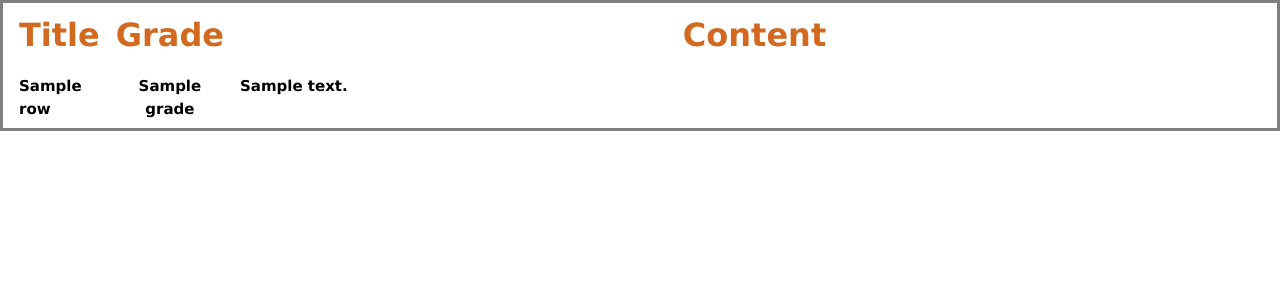
After one commit to crh8598/develop, a Django app: template web_config/templates/hello/list.html in a window 1280 px wide. The commit adds this page. Shown: the top 300 px of the page. Run offline with Django 3.2, Linux system fonts and the light colour scheme; the template is opened without the code that fills it: most values are stand-ins (such as "Sample title", 1, 10 or a date in 2020); lists and menus that the app fills with data are empty.

Commit message:
add listing

```diff
--- a/web_config/hello/urls.py
+++ b/web_config/hello/urls.py
@@ -21,5 +21,6 @@ urlpatterns = [
 
     path('home/', views.home, name='home'),
     path('view/', views.view, name='view'),
-    path('template/', views.temp, name='temp')
+    path('template/', views.temp, name='temp'),
+    path('list/',views.listFromMongoDB, name='list')
 ]
--- a/web_config/static/css/style.css
+++ b/web_config/static/css/style.css
@@ -30,11 +30,11 @@ h1,h2,h3,h4,h5,h6{font-family:"Segoe UI",Arial,sans-serif;font-weight:400;margin
 hr{border:0;border-top:1px solid #eee;margin:20px 0}
 .w3-image{max-width:100%;height:auto}img{vertical-align:middle}a{color:inherit}
 .w3-table,.w3-table-all{border-collapse:collapse;border-spacing:0;width:100%;display:table}.w3-table-all{border:1px solid #ccc}
-.w3-bordered tr,.w3-table-all tr{border-bottom:1px solid #ddd}.w3-striped tbody tr:nth-child(even){background-color:#f1f1f1}
+.w3-bordered tr,.w3-table-all tr{border-bottom:1px solid #ddd}.w3-striped tbody tr:nth-child(even){background-color:#945d30}
 .w3-table-all tr:nth-child(odd){background-color:#fff}.w3-table-all tr:nth-child(even){background-color:#f1f1f1}
 .w3-hoverable tbody tr:hover,.w3-ul.w3-hoverable li:hover{background-color:#ccc}.w3-centered tr th,.w3-centered tr td{text-align:center}
-.w3-table td,.w3-table th,.w3-table-all td,.w3-table-all th{padding:8px 8px;display:table-cell;text-align:left;vertical-align:top}
-.w3-table th:first-child,.w3-table td:first-child,.w3-table-all th:first-child,.w3-table-all td:first-child{padding-left:16px}
+.w3-table td,.w3-table th,.w3-table-all td,.w3-table-all th{padding:8px 8px;display:table-cell;text-align:left;vertical-align:top;}
+.w3-table th:first-child,.w3-table td:first-child,.w3-table-all th:first-child,.w3-table-all td:first-child{padding-left:16px;}
 .w3-btn,.w3-button{border:none;display:inline-block;padding:8px 16px;vertical-align:middle;overflow:hidden;text-decoration:none;color:inherit;background-color:inherit;text-align:center;cursor:pointer;white-space:nowrap}
 .w3-btn:hover{box-shadow:0 8px 16px 0 rgba(0,0,0,0.2),0 6px 20px 0 rgba(0,0,0,0.19)}
 .w3-btn,.w3-button{-webkit-touch-callout:none;-webkit-user-select:none;-khtml-user-select:none;-moz-user-select:none;-ms-user-select:none;user-select:none}
--- /dev/null
+++ b/web_config/templates/hello/list.html
@@ -0,0 +1,33 @@
+<!DOCTYPE html>
+<html lang="en">
+<head>
+    <meta charset="UTF-8">
+    <meta name="viewport" content="width=device-width, initial-scale=1.0">
+    <link rel="stylesheet" href="/static/css/style.css">
+    <title>Document</title>
+</head>
+<body>
+    <table class='w3-table' style="border-style: solid; ">
+        <tr style="font-size: xx-large; color: chocolate;">
+            <th style='width: 8%;'> Title </th> <th style='width: 5%;'>Grade</th> <th style="text-align: center;">Content</th>
+        </tr>
+        {% for row in page_obj.0 %}
+        <tr>
+            <th>
+                {{row.name}}
+            </th>
+            <th style="text-align: center;">
+
+                {{row.grade}}
+            </th>
+            <th style='text-align: left;'>
+                {% if row.content|truncatechars:1 == '0' %}
+                    {{row.content|slice:"1:"}}
+                {% endif %}
+                {{row.content}}
+            </th>
+        </tr>
+        {% endfor %}
+    </table>
+</body>
+</html>
```
Also changed, not shown: web_config/hello/views.py (+10 -0 lines).
